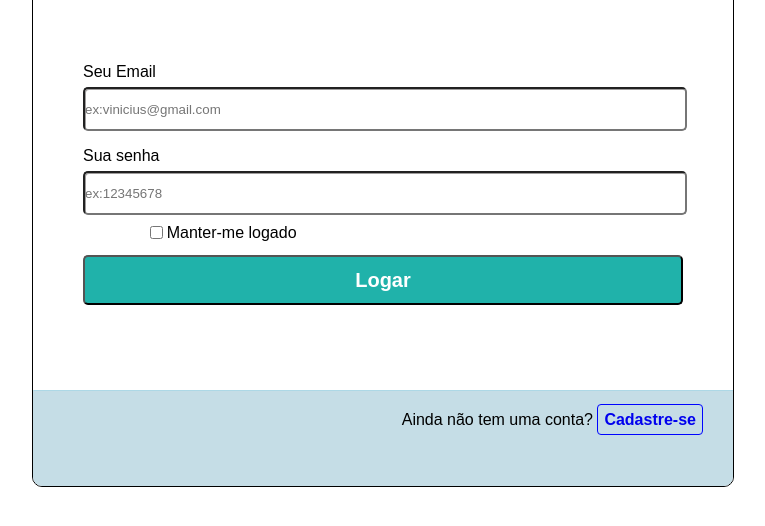
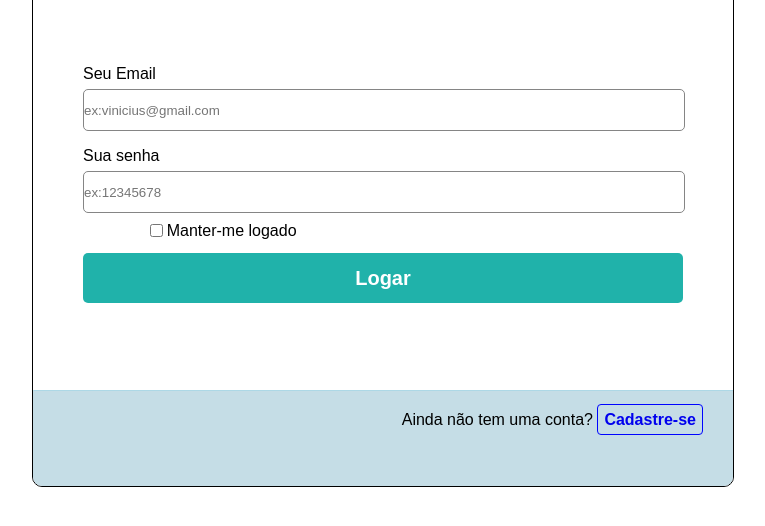
Before and after one commit to Adrian2389/projeto-login3, a plain HTML site: page index.html in a window 1280 px wide. Shown: the part 234-760 px from the top of the page, without its empty margins (257-1022 px from the left). Drawn offline with Linux system fonts and the light colour scheme.

Commit message:
projeto quase finalizado

```diff
--- a/style.css
+++ b/style.css
@@ -80,8 +80,9 @@ section h1 {
     width: 100%;
     height: 40px;
     margin-bottom: 10px;
-    box-shadow: inset 1px 1px rgb(158, 156, 156);
+
     border-radius: 5px;
+    border: 1px solid #858585;
 
 
 
@@ -91,6 +92,7 @@ div [type="submit"] {
     background-color: lightseagreen;
     width: 100%;
     position: relative;
+    border: none;
     top: 30px;
     height: 50px;
     display: flex;
--- a/style2.css
+++ b/style2.css
@@ -69,7 +69,7 @@ form input[type="submit"] {
 }
 
 form input[type="submit"]:hover {
-    background-color: #218838;
+    background-color: rgb(46, 235, 225);
 }
 
 #login {
```
